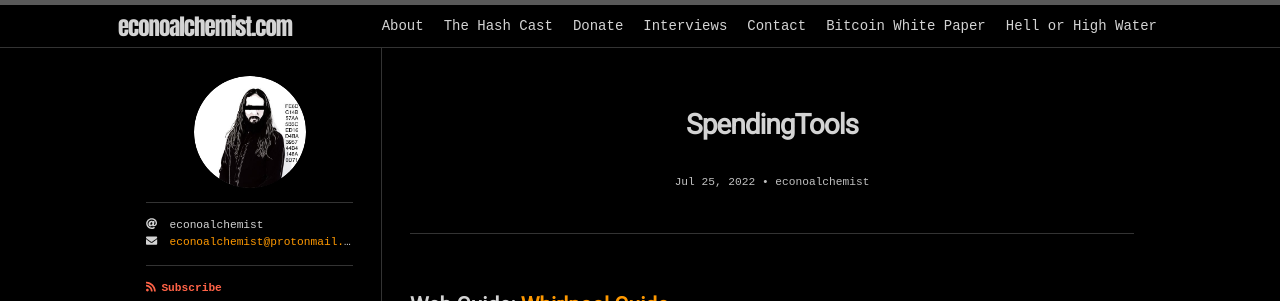
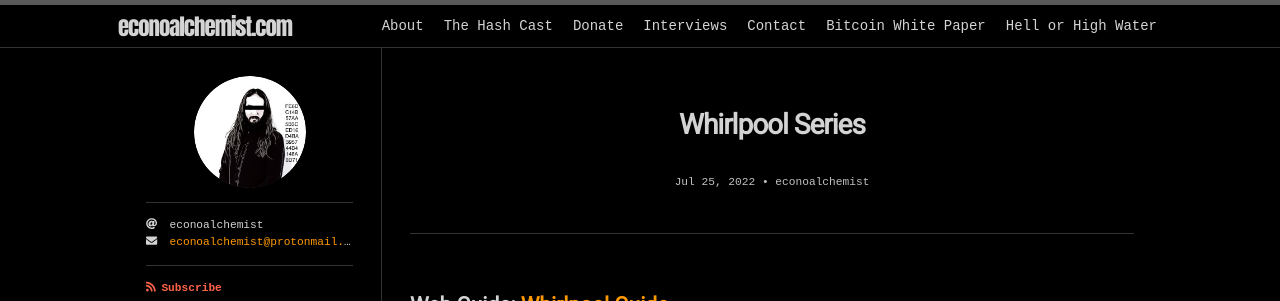
Before and after one commit to econoalchemist/econoalchemist.github.io, a Jekyll site: the page built from _posts/2022-07-25-Whirlpool.md, in a window 1280 px wide. Shown: the top 301 px of the page. Built offline with Jekyll 4.4.1, drawn with Linux system fonts in a browser that asks for light colours; nearby versions of some CDN libraries; some web fonts are replaced.

Commit message:
Update 2022-07-25-Whirlpool.md

```diff
--- a/_posts/2022-07-25-Whirlpool.md
+++ b/_posts/2022-07-25-Whirlpool.md
@@ -1,7 +1,7 @@
 ---
 layout: post
 toc: false
-title: "SpendingTools"
+title: "Whirlpool Series"
 categories: Bitcoin-Privacy-CoinJoin
 tags: [bitcoin, Privacy, self-custody, CoinJoin, Whirlpool]
 author:
```
